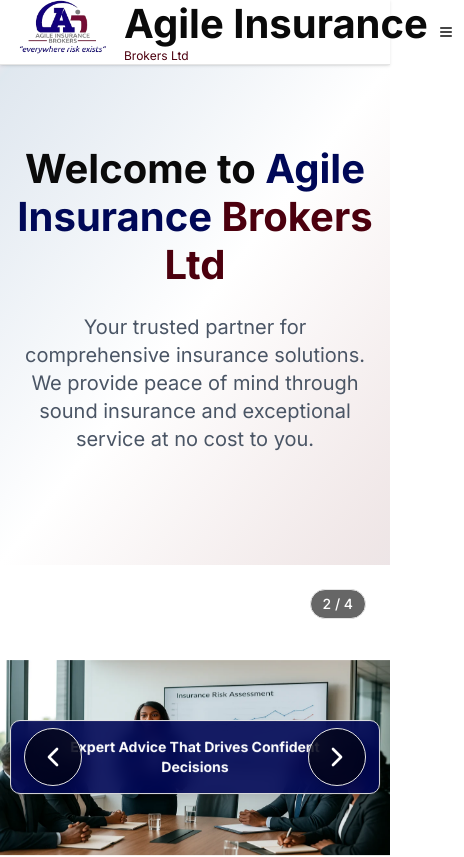
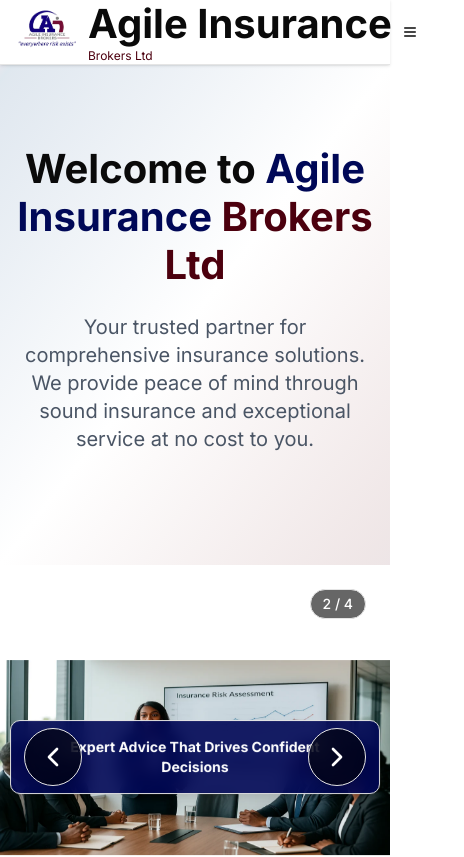
Before and after one commit to KakraGeek/agile_insurance_brokers, a Next.js app: page / in a window 390 px wide. Shown: the top 857 px of the page, 464 px wide, since content can reach past the window. Built offline with nearby package versions, Linux system fonts and the light colour scheme.

Commit message:
Fix mobile navbar issues - responsive logo size and hamburger menu visibility

```diff
--- a/src/components/Navigation.tsx
+++ b/src/components/Navigation.tsx
@@ -27,22 +27,22 @@
   return (
     <header className="bg-white shadow-sm border-b border-gray-200 sticky top-0 z-50">
       <div className="max-w-7xl mx-auto px-4 sm:px-6 lg:px-8">
-        <div className="flex justify-between items-center h-16">
+        <div className="flex justify-between items-center h-16 md:h-20">
           {/* Logo */}
           <div className="flex-shrink-0">
             <Link href="/" className="flex items-center">
-              <div className="w-24 h-24 flex items-center justify-center relative">
+              <div className="w-16 h-16 md:w-20 md:h-20 lg:w-24 lg:h-24 flex items-center justify-center relative">
                 <Image
                   src="/Images/optimized/Logos/Agile_Logo-removebg-preview.webp"
                   alt="Agile Insurance Logo"
                   fill
-                  sizes="96px"
+                  sizes="(max-width: 768px) 64px, (max-width: 1024px) 80px, 96px"
                   className="object-contain"
                   priority
                 />
               </div>
-              <div className="ml-3">
-                <h1 className="text-xl font-bold text-primary">Agile Insurance</h1>
+              <div className="ml-2 md:ml-3">
+                <h1 className="text-sm md:text-lg lg:text-xl font-bold text-primary">Agile Insurance</h1>
                 <p className="text-xs text-secondary">Brokers Ltd</p>
               </div>
             </Link>
@@ -135,13 +135,14 @@
           </div>
 
           {/* Mobile menu button */}
-          <div className="md:hidden">
+          <div className="md:hidden flex-shrink-0">
             <Button
               variant="ghost"
               size="sm"
               onClick={() => setIsMobileMenuOpen(!isMobileMenuOpen)}
+              className="p-2"
             >
-              <Menu className="h-6 w-6" />
+              <Menu className="h-5 w-5" />
             </Button>
           </div>
         </div>
```
